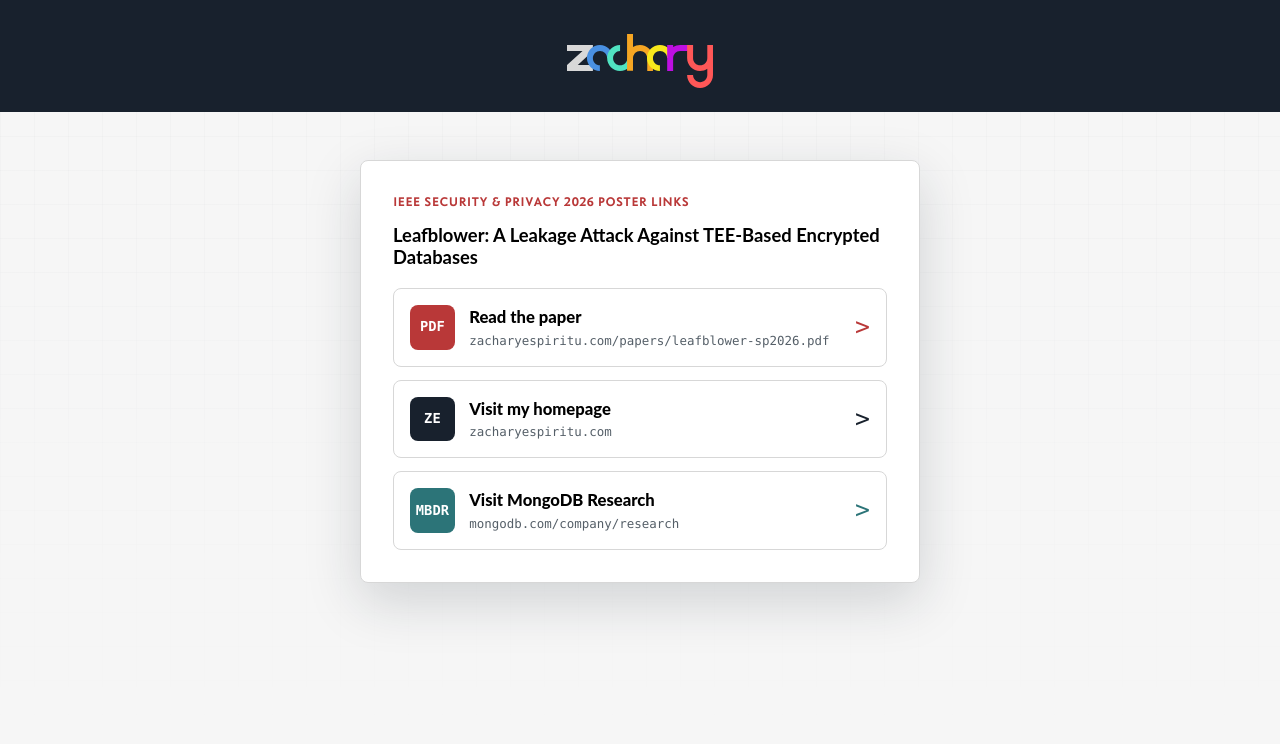
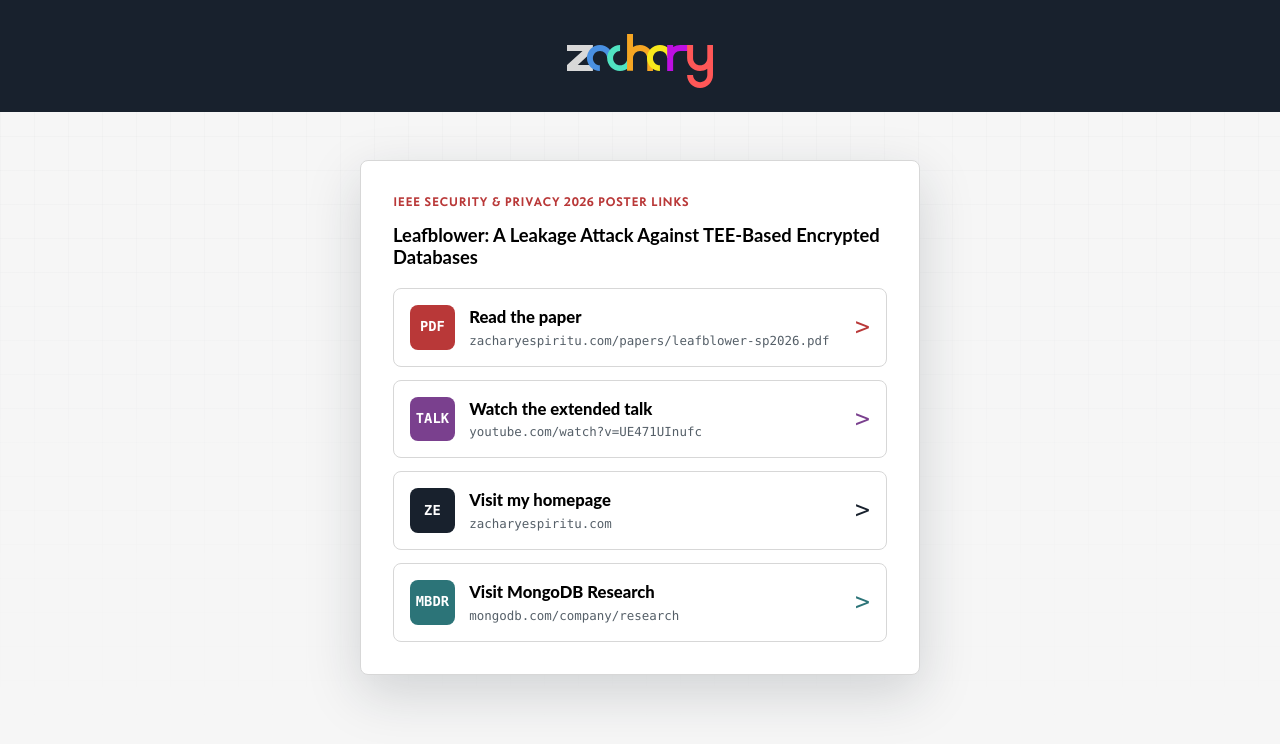
Before and after one commit to ZacharyEspiritu/zacharyespiritu.github.io, a Jekyll site: the page leafblower-sp2026.html, which Jekyll copies as it is, in a window 1280 px wide. Shown: the top 744 px of the page. Built offline with Jekyll 4.4.1, drawn with Linux system fonts in a browser that asks for light colours; some web fonts are replaced.

Commit message:
Add Leafblower talk to poster linktree

```diff
--- a/leafblower-sp2026.html
+++ b/leafblower-sp2026.html
@@ -10,7 +10,7 @@
   <meta property="og:title" content="Leafblower at IEEE S&amp;P 2026">
   <meta
     property="og:description"
-    content="Paper, homepage, and MongoDB Research links for Zachary Espiritu's IEEE Security &amp; Privacy 2026 poster.">
+    content="Paper, extended talk, homepage, and MongoDB Research links for Zachary Espiritu's IEEE Security &amp; Privacy 2026 poster.">
   <meta property="og:type" content="website">
   <meta property="og:url" content="https://zacharyespiritu.com/leafblower-sp2026.html">
   <link rel="icon" type="image/png" sizes="32x32" href="/images/icon/icon.ico/favicon-32x32.png">
@@ -28,6 +28,7 @@
       --red: #b93838;
       --aqua: #4bbbc1;
       --aqua-dark: #2c7478;
+      --purple: #7a408e;
       --shadow: 0 18px 54px rgba(24, 33, 45, 0.17);
       --mono: "SF Mono", "Lucida Console", "Monaco", monospace;
       --sans: "DM Sans", "Lato", "Verdana", "Helvetica Neue", "Helvetica", sans-serif;
@@ -165,6 +166,10 @@
       color: var(--header);
     }
 
+    .link.talk {
+      color: var(--purple);
+    }
+
     .link.research {
       color: var(--aqua-dark);
     }
@@ -187,6 +192,10 @@
 
     .home .icon {
       background: var(--header);
+    }
+
+    .talk .icon {
+      background: var(--purple);
     }
 
     .research .icon {
@@ -275,6 +284,15 @@
           <span class="arrow" aria-hidden="true">&gt;</span>
         </a>
 
+        <a class="link talk" href="https://www.youtube.com/watch?v=UE471UInufc">
+          <span class="icon" aria-hidden="true">TALK</span>
+          <span>
+            <span class="label">Watch the extended talk</span>
+            <span class="url">youtube.com/watch?v=UE471UInufc</span>
+          </span>
+          <span class="arrow" aria-hidden="true">&gt;</span>
+        </a>
+
         <a class="link home" href="https://zacharyespiritu.com">
           <span class="icon" aria-hidden="true">ZE</span>
           <span>
```
